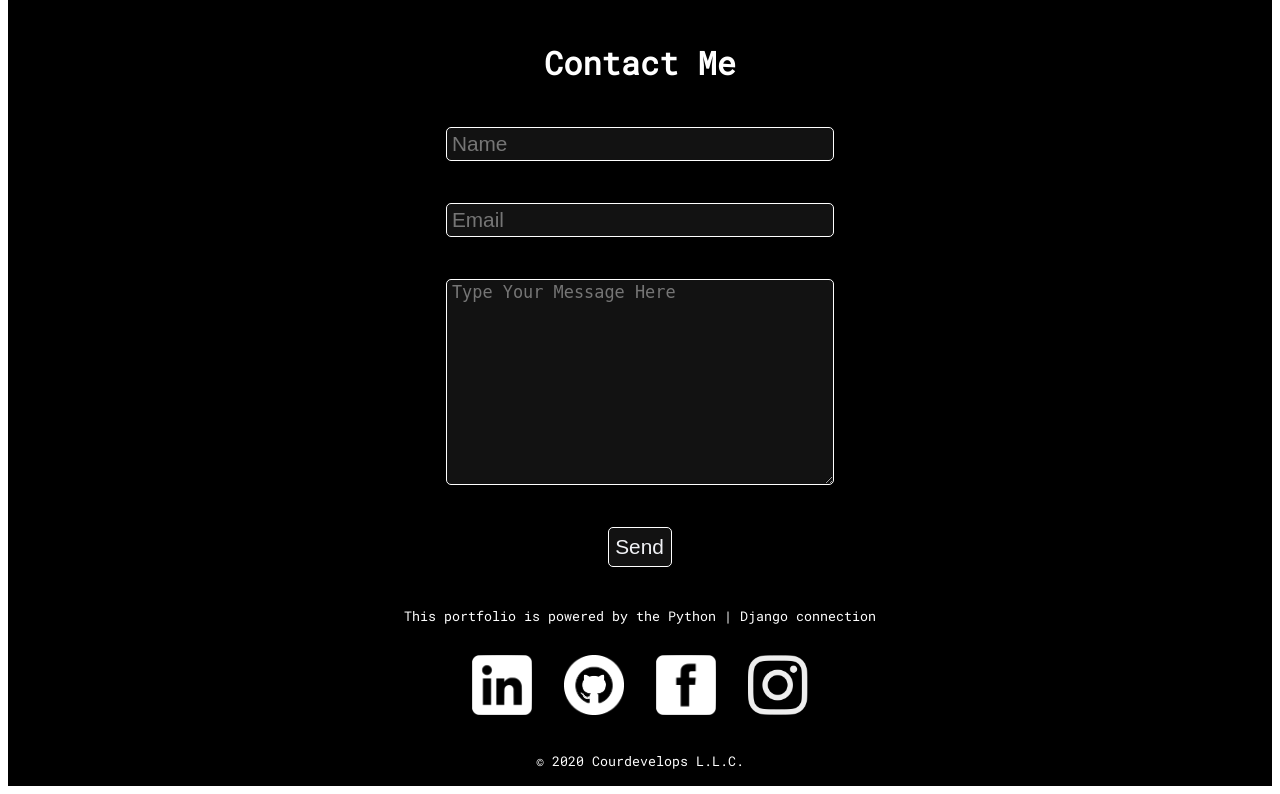
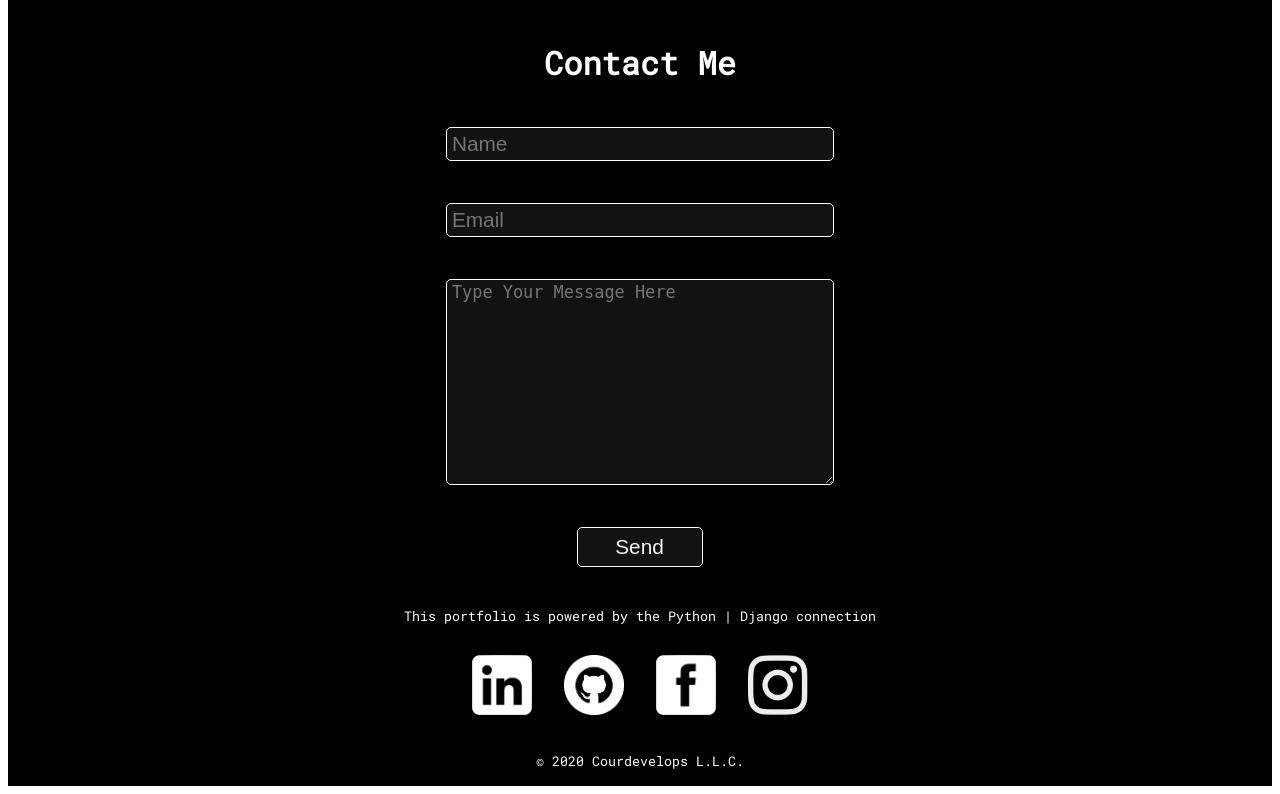
Before and after one commit to courthub74/CourDevs-Portfolio, a Django app: page / in a window 1280 px wide. Shown: the part 2968-3762 px from the top of the page. Run offline with Django 3.2, Linux system fonts and the light colour scheme.

Commit message:
button bigga

```diff
--- a/portfolioPages/templates/home.html
+++ b/portfolioPages/templates/home.html
@@ -218,7 +218,7 @@
             border-radius: 5px;
         }
         button {
-            width: 5%;
+            width: 10%;
             height: 40px;
             font-size: 1.3em;
             font-weight: 300;
```
